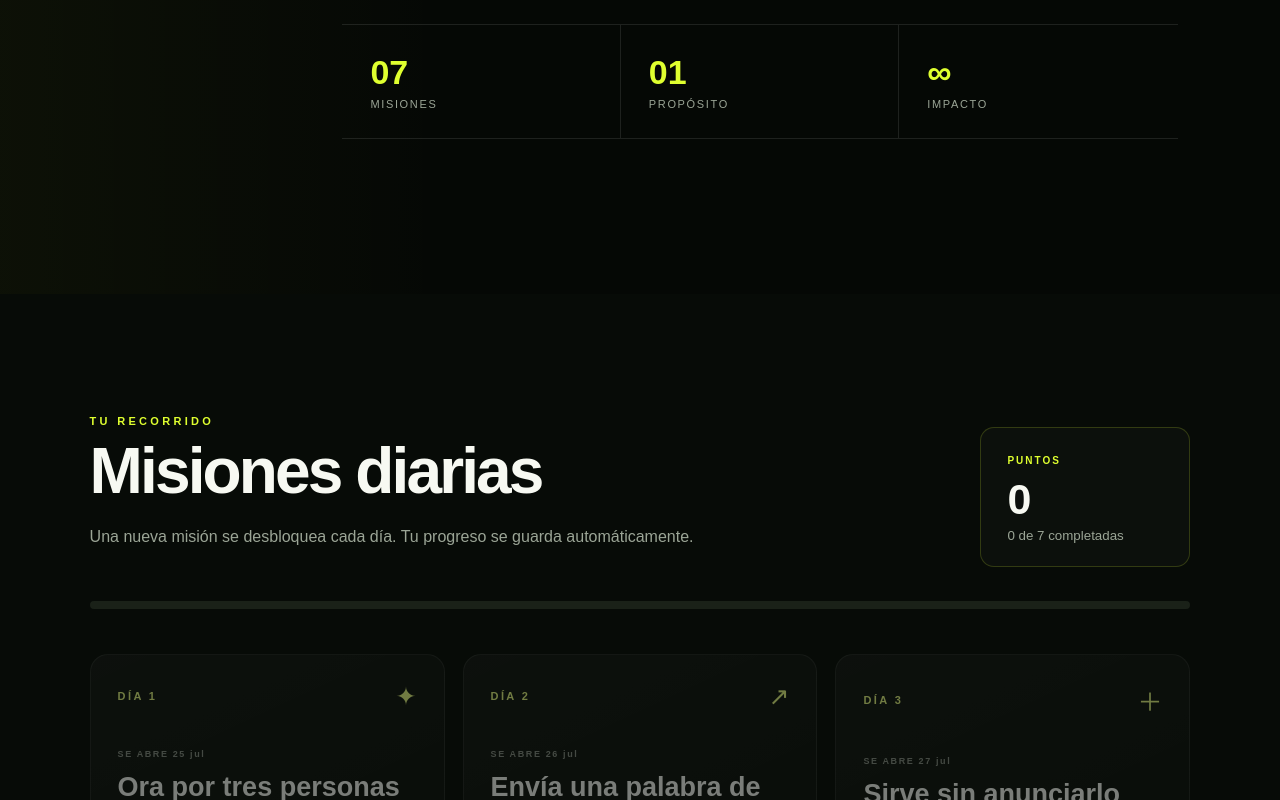
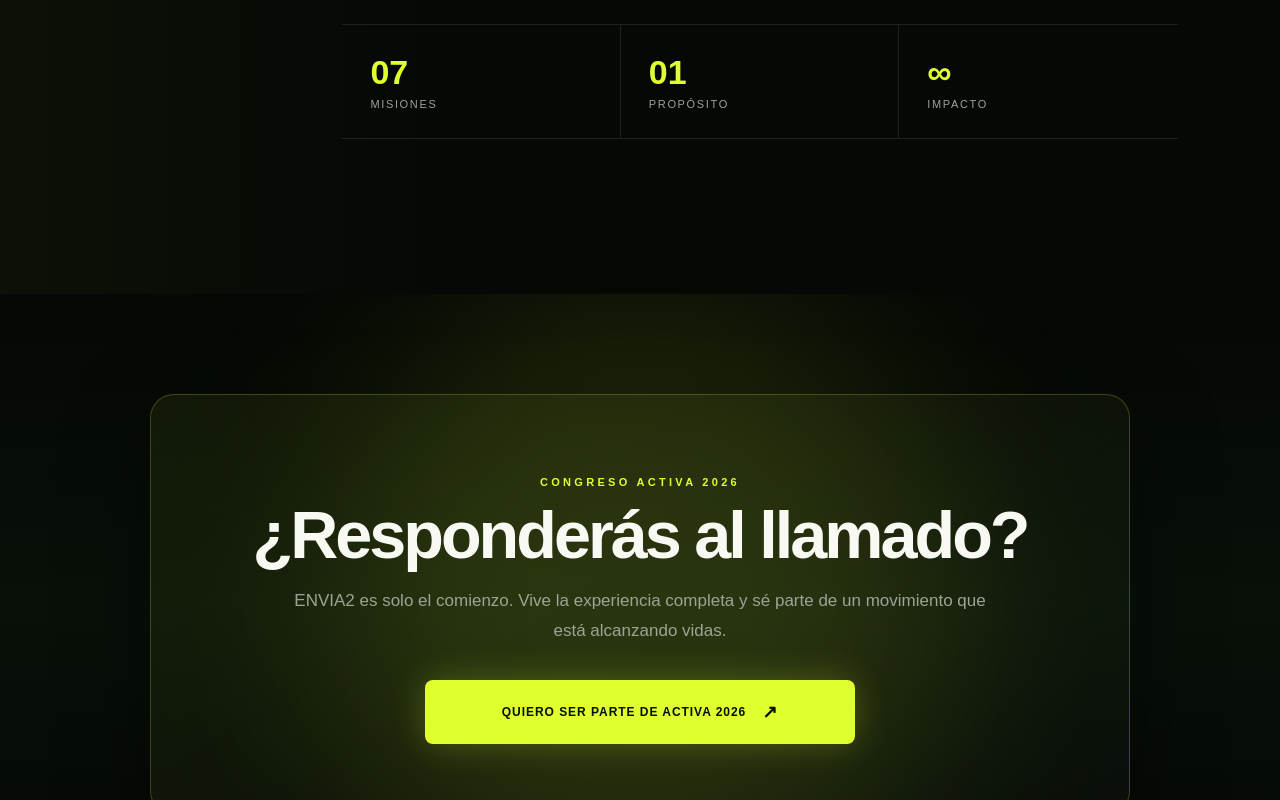
Before and after one commit to ActivaEnviados/enviados-la-mision, a Next.js app: page / in a window 1280 px wide. Shown: the part 2000-2800 px from the top of the page. Built offline with nearby package versions, Linux system fonts and the light colour scheme.

Commit message:
Agregar registro y redes de ACTIVA

```diff
--- a/app/globals.css
+++ b/app/globals.css
@@ -443,3 +443,147 @@ footer a { color: var(--green); font-weight: 900; }
   .videoButton { width: 100%; min-width: 0; }
   footer { flex-direction: column; text-align: center; }
 }
+
+
+.joinSection {
+  position: relative;
+  min-height: 540px;
+  padding: 100px 24px;
+  display: grid;
+  place-items: center;
+  overflow: hidden;
+  background:
+    linear-gradient(180deg, #050805 0%, #081008 50%, #050805 100%);
+}
+.joinGlow {
+  position: absolute;
+  width: 620px;
+  height: 620px;
+  border-radius: 50%;
+  background: rgba(223,255,47,.12);
+  filter: blur(95px);
+}
+.joinContent {
+  position: relative;
+  z-index: 2;
+  width: min(980px, 100%);
+  padding: 70px 50px;
+  text-align: center;
+  border: 1px solid rgba(223,255,47,.22);
+  border-radius: 24px;
+  background:
+    linear-gradient(145deg, rgba(223,255,47,.06), rgba(255,255,255,.018));
+  box-shadow: 0 30px 90px rgba(0,0,0,.45);
+}
+.joinContent h2 {
+  margin: 14px 0 18px;
+  font-size: clamp(40px, 5.2vw, 74px);
+  line-height: 1;
+  letter-spacing: -.045em;
+}
+.joinContent p:not(.eyebrow) {
+  max-width: 710px;
+  margin: 0 auto 34px;
+  color: var(--muted);
+  font-size: 17px;
+  line-height: 1.75;
+}
+.joinButton {
+  display: inline-flex;
+  align-items: center;
+  justify-content: center;
+  gap: 16px;
+  min-width: min(100%, 430px);
+  padding: 21px 30px;
+  border-radius: 8px;
+  background: var(--green);
+  color: #071006;
+  font-size: 12px;
+  font-weight: 900;
+  letter-spacing: .08em;
+  box-shadow: 0 0 35px rgba(217,255,47,.24);
+  transition: transform .2s ease, box-shadow .2s ease;
+}
+.joinButton:hover {
+  transform: translateY(-3px);
+  box-shadow: 0 0 48px rgba(217,255,47,.38);
+}
+.joinButton span { font-size: 18px; }
+
+.socialSection {
+  padding: 110px 7vw 120px;
+  background: #070b07;
+}
+.socialHeading {
+  max-width: 820px;
+  margin: 0 auto 42px;
+  text-align: center;
+}
+.socialHeading h2 {
+  margin: 13px 0 17px;
+  font-size: clamp(40px, 5vw, 68px);
+  letter-spacing: -.04em;
+}
+.socialHeading > p:not(.eyebrow) {
+  color: var(--muted);
+  font-size: 17px;
+  line-height: 1.7;
+}
+.socialGrid {
+  max-width: 1100px;
+  margin: auto;
+  display: grid;
+  grid-template-columns: repeat(2, 1fr);
+  gap: 16px;
+}
+.socialCard {
+  min-height: 118px;
+  padding: 24px 26px;
+  display: grid;
+  grid-template-columns: 54px 1fr auto;
+  align-items: center;
+  gap: 18px;
+  border: 1px solid rgba(255,255,255,.09);
+  border-radius: 16px;
+  background: linear-gradient(145deg, rgba(255,255,255,.045), rgba(255,255,255,.012));
+  transition: transform .22s ease, border-color .22s ease, background .22s ease;
+}
+.socialCard:hover {
+  transform: translateY(-4px);
+  border-color: rgba(223,255,47,.38);
+  background: linear-gradient(145deg, rgba(223,255,47,.08), rgba(255,255,255,.018));
+}
+.socialIcon {
+  width: 54px;
+  height: 54px;
+  display: grid;
+  place-items: center;
+  border-radius: 50%;
+  background: rgba(223,255,47,.1);
+  color: var(--green);
+  font-size: 24px;
+  font-weight: 900;
+}
+.socialCard strong {
+  display: block;
+  font-size: 19px;
+}
+.socialCard small {
+  display: block;
+  margin-top: 5px;
+  color: var(--muted);
+  font-size: 12px;
+}
+.socialCard i {
+  color: var(--green);
+  font-size: 21px;
+  font-style: normal;
+}
+
+@media (max-width: 680px) {
+  .joinSection { padding: 80px 20px; }
+  .joinContent { padding: 45px 22px; }
+  .joinButton { width: 100%; min-width: 0; }
+  .socialSection { padding: 90px 20px 100px; }
+  .socialGrid { grid-template-columns: 1fr; }
+}
--- a/app/page.js
+++ b/app/page.js
@@ -6,6 +6,13 @@ import { useEffect, useMemo, useState } from "react";
 const RELEASE_AT = "2026-07-31T20:00:00-04:00";
 const VIDEO_URL = "";
 const TRAILER_URL = "https://www.youtube.com/watch?v=-m1LaDHvEHM";
+const REGISTRATION_URL = "https://congreso-activa-521063.churchcenter.com/registrations/events/3427735";
+const SOCIALS = [
+  { name: "YouTube", handle: "@ACTIVAOFICIAL", url: "https://www.youtube.com/@ACTIVAOFICIAL", icon: "▶" },
+  { name: "Instagram", handle: "@fraternidadactiva", url: "https://www.instagram.com/fraternidadactiva", icon: "◎" },
+  { name: "Facebook", handle: "Congreso Activa Oficial", url: "https://www.facebook.com/congresoactivaoficial", icon: "f" },
+  { name: "TikTok", handle: "@congresoactiva", url: "https://www.tiktok.com/@congresoactiva", icon: "♪" },
+];
 
 const missions = [
   {
@@ -227,6 +234,27 @@ export default function Home() {
         </div>
       </section>
 
+
+      <section className="joinSection" id="registro">
+        <div className="joinGlow" />
+        <div className="joinContent">
+          <p className="eyebrow">CONGRESO ACTIVA 2026</p>
+          <h2>¿Responderás al llamado?</h2>
+          <p>
+            ENVIA2 es solo el comienzo. Vive la experiencia completa y sé parte
+            de un movimiento que está alcanzando vidas.
+          </p>
+          <a
+            className="joinButton"
+            href={REGISTRATION_URL}
+            target="_blank"
+            rel="noopener noreferrer"
+          >
+            QUIERO SER PARTE DE ACTIVA 2026 <span>↗</span>
+          </a>
+        </div>
+      </section>
+
       <section className="missionsSection" id="misiones">
         <div className="sectionHeading">
           <div>
@@ -315,6 +343,37 @@ export default function Home() {
         </div>
       </section>
 
+
+      <section className="socialSection" id="redes">
+        <div className="socialHeading">
+          <p className="eyebrow">MANTENTE CONECTADO</p>
+          <h2>Sigue a ACTIVA</h2>
+          <p>
+            Conoce nuevas misiones, anuncios y todo lo relacionado con ENVIA2
+            y el Congreso Activa.
+          </p>
+        </div>
+
+        <div className="socialGrid">
+          {SOCIALS.map((social) => (
+            <a
+              className="socialCard"
+              href={social.url}
+              target="_blank"
+              rel="noopener noreferrer"
+              key={social.name}
+            >
+              <span className="socialIcon">{social.icon}</span>
+              <div>
+                <strong>{social.name}</strong>
+                <small>{social.handle}</small>
+              </div>
+              <i>↗</i>
+            </a>
+          ))}
+        </div>
+      </section>
+
       <footer>
         <Image src="/envia2-logo.png" alt="ENVIA2" width={150} height={58} />
         <p>Congreso Activa · ENVIA2 · 2026</p>
```
Also changed, not shown: 1 other file (tests, documents, lock files or other folders).
